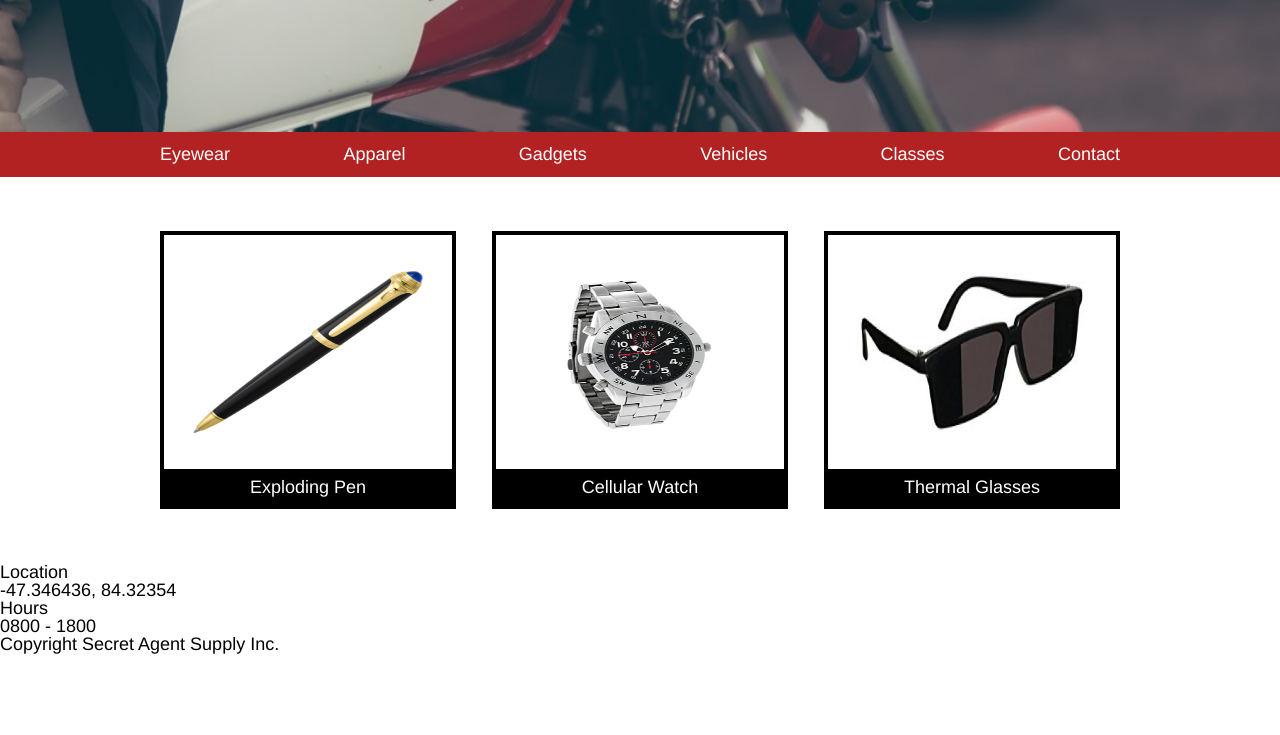
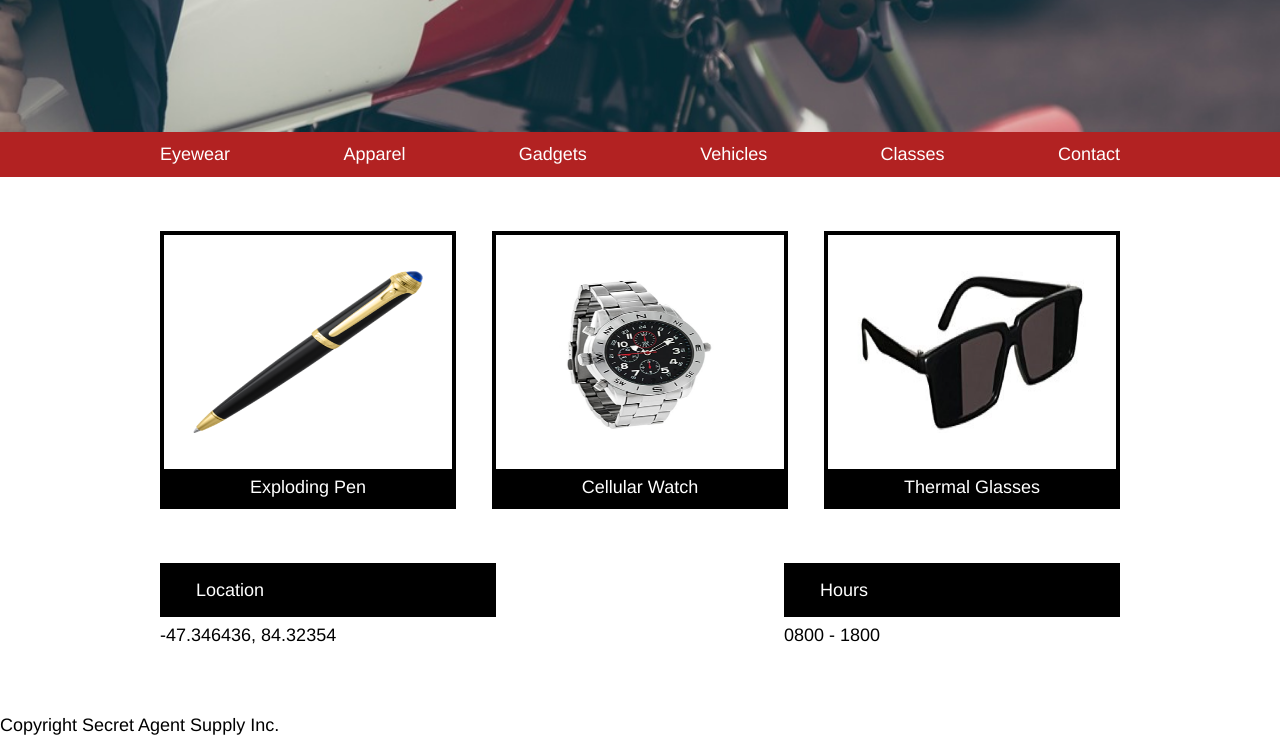
Before and after one commit to human-design/SecretAgentSupply, a plain HTML site: page index.html in a window 1280 px wide. Shown: the part 360-1095 px from the top of the page. Before the commit the page ends 1014 px from the top, so only its background shows below. Drawn offline with Linux system fonts and the light colour scheme.

Commit message:
Added location-hours section CSS

```diff
--- a/index.html
+++ b/index.html
@@ -67,17 +67,15 @@
 
     <!--LOCATION/HOURS INFORMATION -->
     <div id="locationhours">
-      <div class="locationhour">
-        <span>Location</span>
-      </div>
-      <div class="info">
-        <span>-47.346436, 84.32354</span>
-      </div>
-      <div class="locationhour">
-        <span>Hours</span>
-      </div>
-      <div class="info">
-        <span>0800 - 1800</span>
+      <div class="locationcontainer">
+        <div class="locationhour">
+          <span id="info1"><a>Location</a></span>
+          <span id="info2">-47.346436, 84.32354</span>
+        </div>
+        <div class="locationhour">
+          <span id="info1"><a>Hours</a></span>
+          <span id="info2">0800 - 1800</span>
+        </div>
       </div>
     </div>
 
--- a/resources/style.css
+++ b/resources/style.css
@@ -153,3 +153,43 @@ h3 {
   padding-bottom: 0.5rem;
   width: 100%;
 }
+
+/* Location/hours section */
+
+#locationhours {
+  width: 100%;
+  background-color: white;
+  display: flex;
+  align-content: center;
+  justify-content: center;
+}
+
+.locationcontainer {
+  width: 960px;
+  display: flex;
+  justify-content: space-between;
+}
+
+.locationhour {
+  width: 35%;
+  display: flex;
+  flex-direction: column;
+  align-items: flex-start;
+}
+
+#info1 {
+  color: white;
+  background-color: black;
+  width: 100%;
+  padding-top: 1rem;
+  padding-bottom: 1rem;
+}
+
+.locationhour a {
+  padding-left: 2rem;
+}
+
+#info2 {
+  padding-bottom: 4rem;
+  padding-top: 0.5rem;
+}
```
